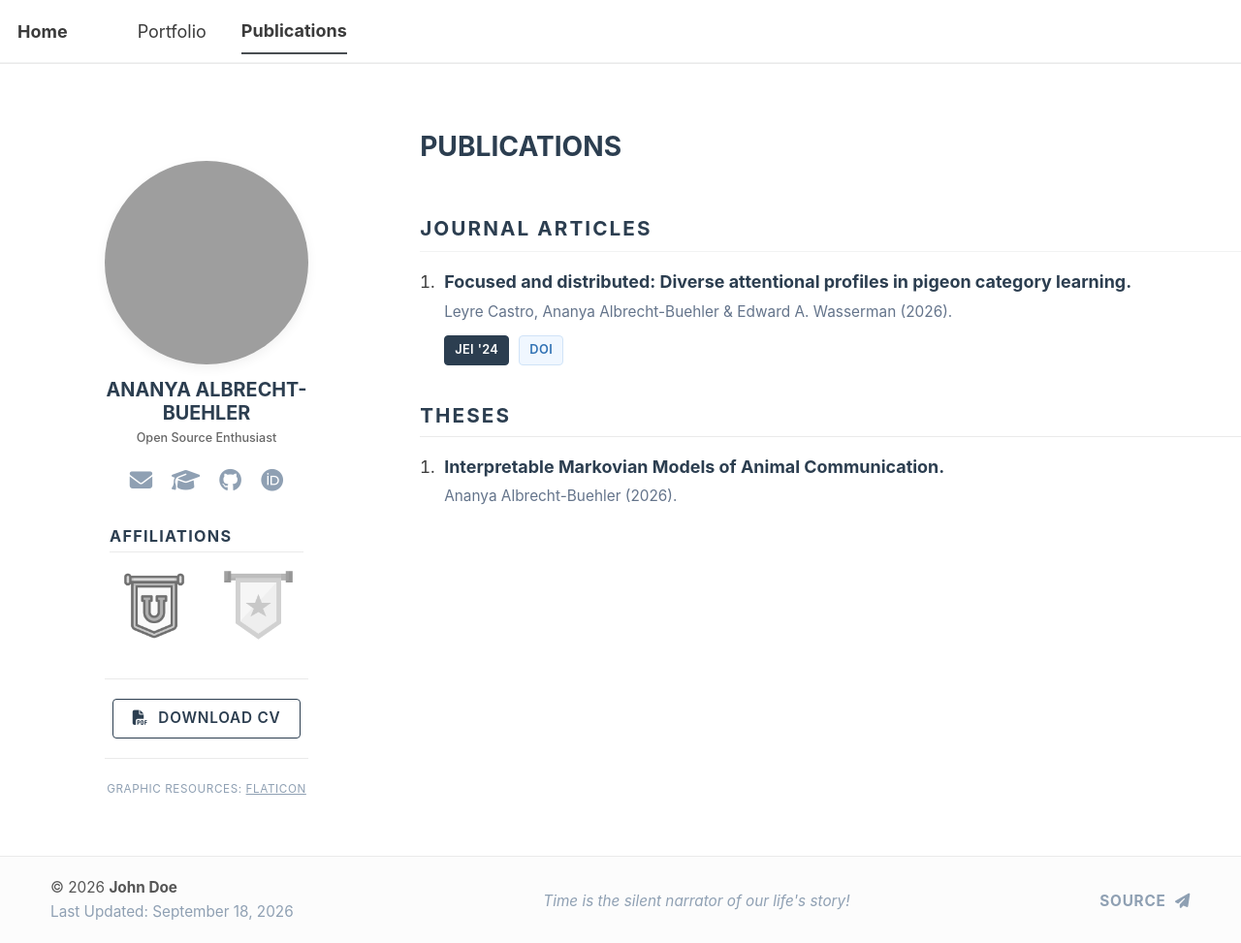
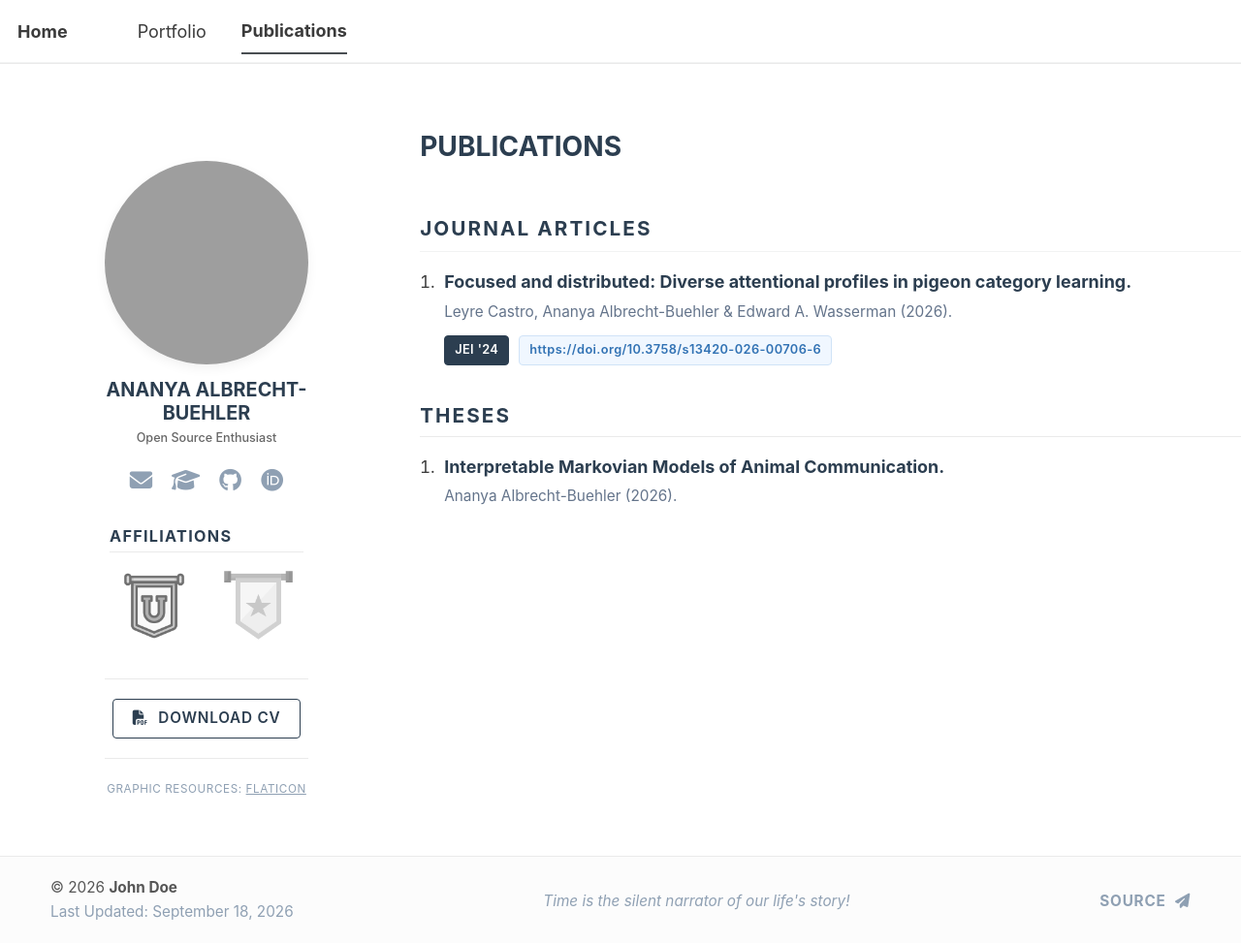
Before and after one commit to aalbrechtbuehler/aalbrechtbuehler, a Jekyll site: the page built from _pages/publications.html, in a window 1280 px wide and 973 px high. Shown: the whole window at 97% size. Built offline with Jekyll 4.4.1, drawn with Linux system fonts in a browser that asks for light colours; a script bundle is joined from its source files by our own code; library files that are not in the unit come from our copies.

Commit message:
Update publications.html

```diff
--- a/_pages/publications.html
+++ b/_pages/publications.html
@@ -186,7 +186,7 @@ author_profile: false
     <div class="authors-list">Leyre Castro, Ananya Albrecht-Buehler & Edward A. Wasserman (2026).</div>
     <div class="paper-meta">
       <span class="meta-btn venue-btn" data-full="Learn Behav 54, 272–287">JEI '24</span>
-      <span class="meta-btn doi-btn" data-full="#">DOI</span>
+      <span class="meta-btn doi-btn" data-full="#">https://doi.org/10.3758/s13420-026-00706-6</span>
     </div>
     <div class="info-box details-info"></div>
     </div>
```
